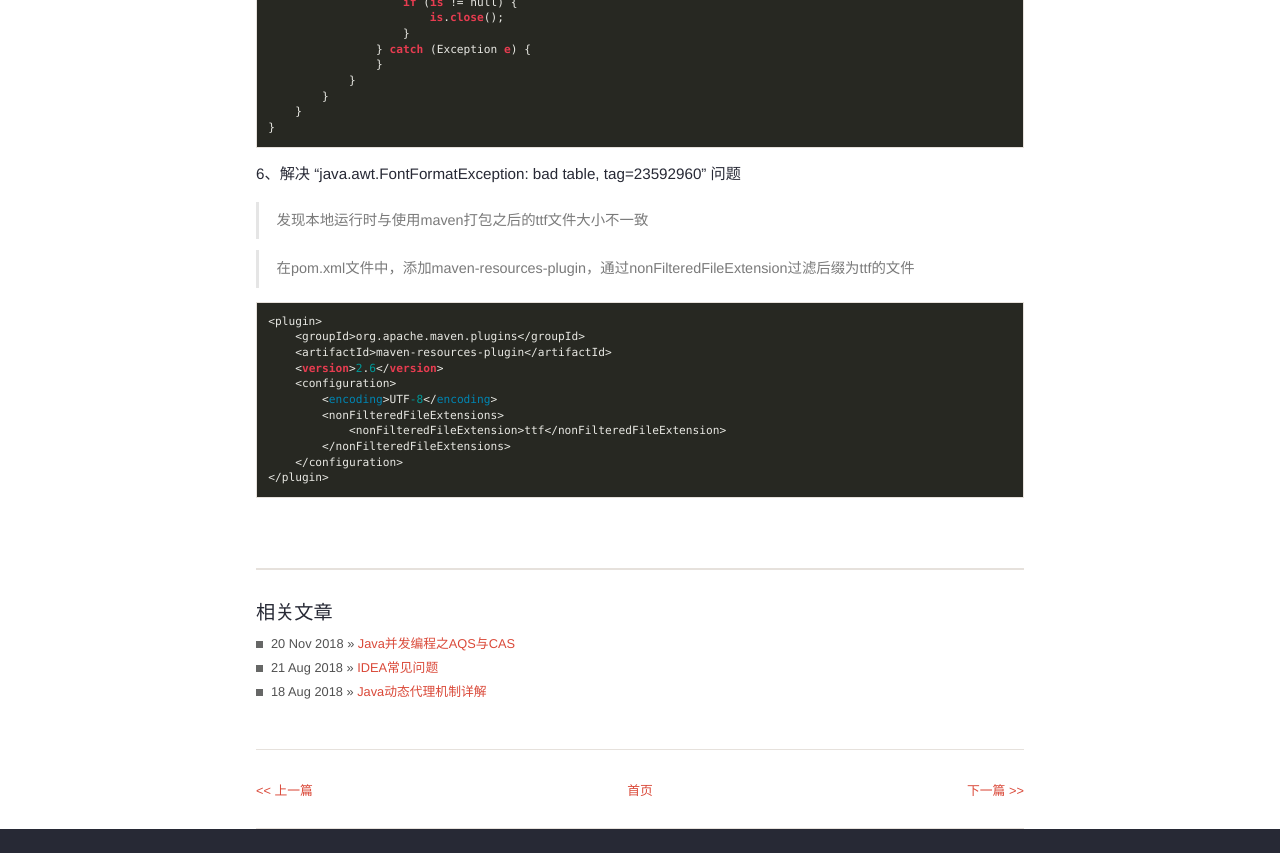
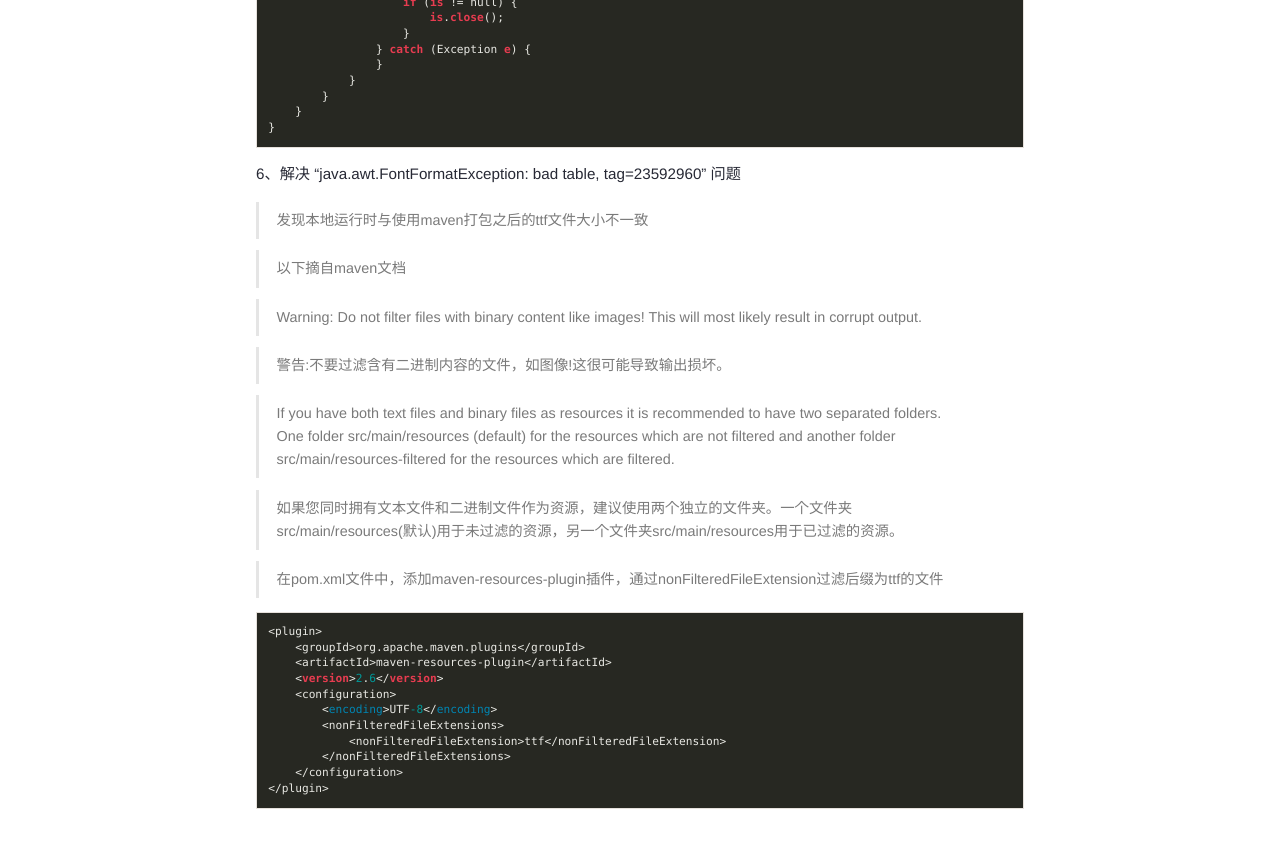
Before and after one commit to junhc/junhc.github.io, a Jekyll site: the page built from _posts/2018-11-20-html2image.md, in a window 1280 px wide and 900 px high, scrolled down 1813 px, cut to the strip 0-853 px from the top of the window. Built offline with Jekyll 4.4.1, drawn with Linux system fonts in a browser that asks for light colours; Markdown is read by kramdown in place of the engine named in the settings; comment, search, counter and statistics services are not loaded.

Commit message:
Update 2018-11-20-html2image.md

````diff
--- a/_posts/2018-11-20-html2image.md
+++ b/_posts/2018-11-20-html2image.md
@@ -109,7 +109,17 @@ public enum FontEnums {
 ###### 6、解决 "java.awt.FontFormatException: bad table, tag=23592960" 问题
 > 发现本地运行时与使用maven打包之后的ttf文件大小不一致
 
-> 在pom.xml文件中，添加maven-resources-plugin，通过nonFilteredFileExtension过滤后缀为ttf的文件
+> 以下摘自maven文档
+
+> Warning: Do not filter files with binary content like images! This will most likely result in corrupt output.
+
+> 警告:不要过滤含有二进制内容的文件，如图像!这很可能导致输出损坏。
+
+> If you have both text files and binary files as resources it is recommended to have two separated folders. One folder src/main/resources (default) for the resources which are not filtered and another folder src/main/resources-filtered for the resources which are filtered.
+
+> 如果您同时拥有文本文件和二进制文件作为资源，建议使用两个独立的文件夹。一个文件夹src/main/resources(默认)用于未过滤的资源，另一个文件夹src/main/resources用于已过滤的资源。
+
+> 在pom.xml文件中，添加maven-resources-plugin插件，通过nonFilteredFileExtension过滤后缀为ttf的文件
 
 ```vim
 <plugin>
````
